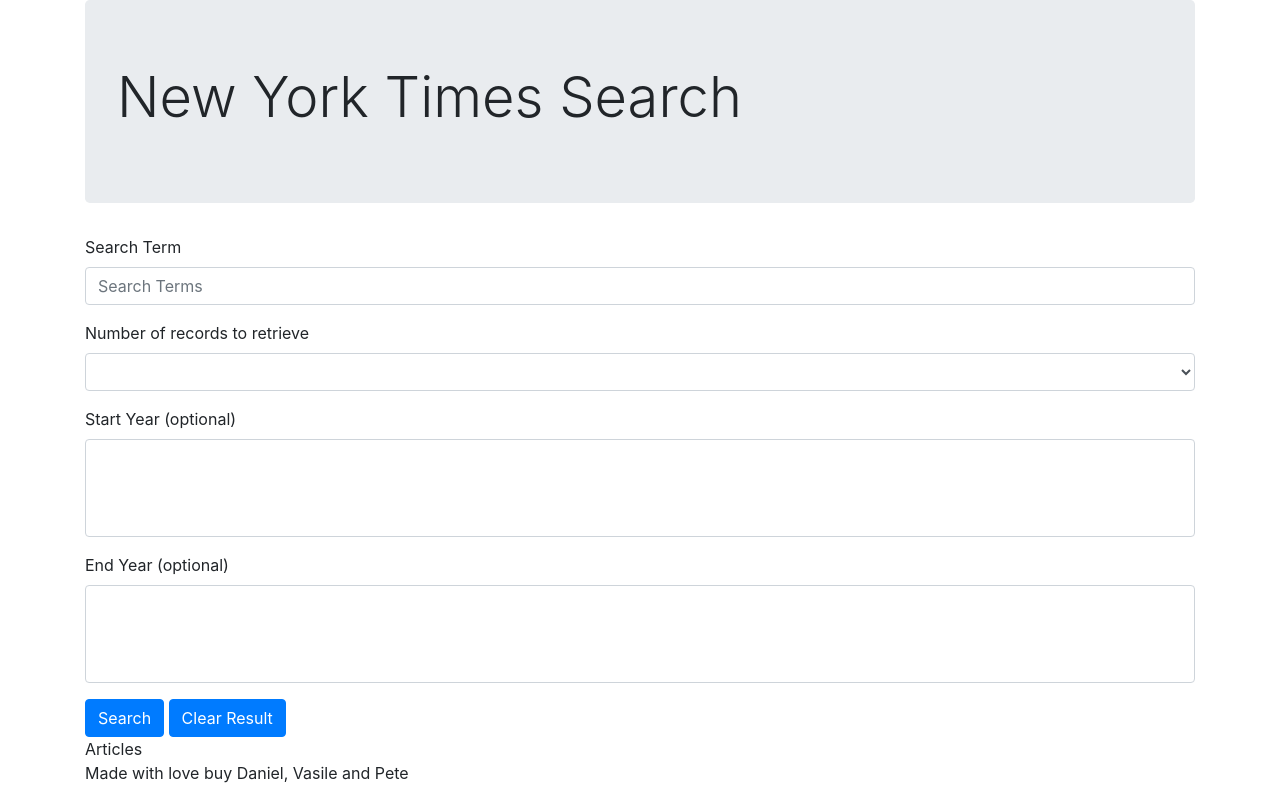
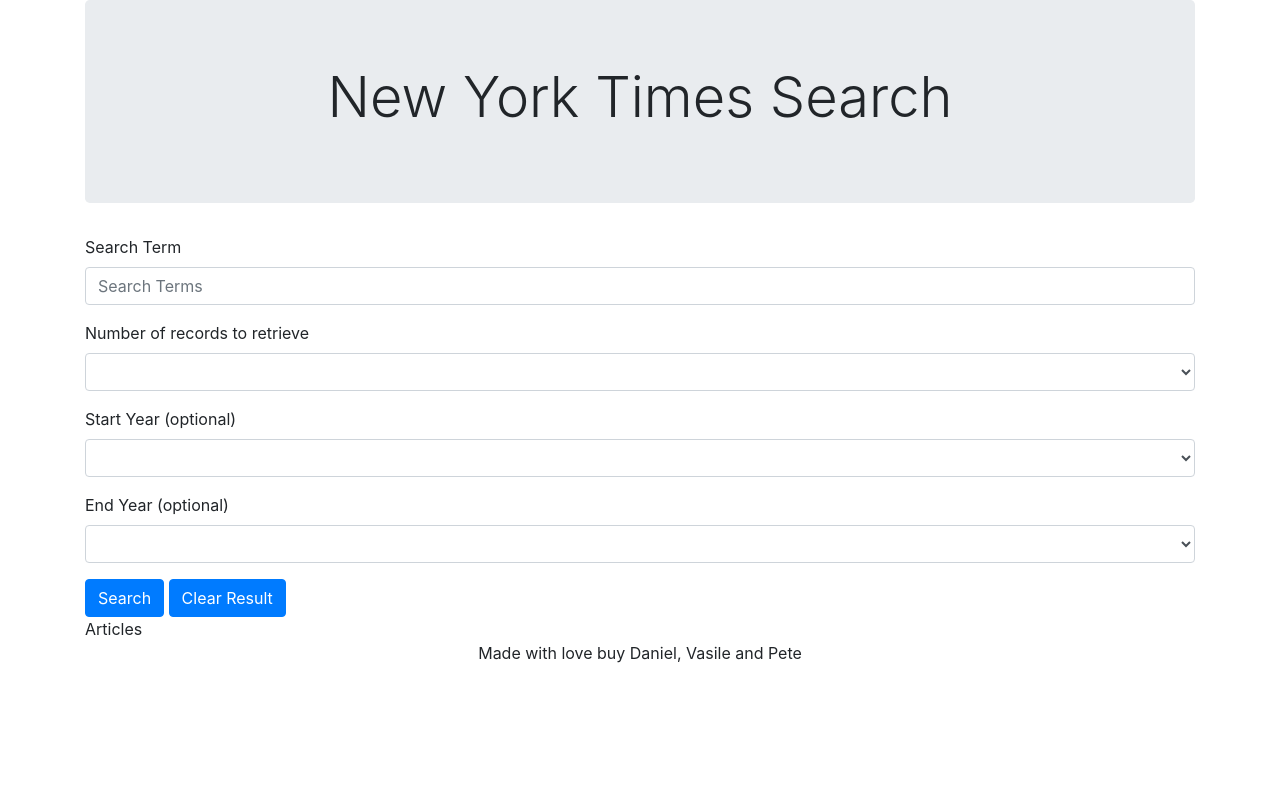
Before and after one commit to DanielYu0864/New-York-Times-Article-Search, a plain HTML site: page index.html in a window 1280 px wide. Drawn offline with nearby package versions, Linux system fonts and the light colour scheme.

Commit message:
updated htmland css

```diff
--- a/index.html
+++ b/index.html
@@ -12,10 +12,7 @@
     <div class="container">
         <div class="jumbotron">
             <h1 class="display-4">New York Times Search</h1>
-            <!-- <p class="lead">This is a simple hero unit, a simple jumbotron-style component for calling extra attention to featured content or information.</p>
-            <hr class="my-4">
-            <p>It uses utility classes for typography and spacing to space content out within the larger container.</p>
-            <a class="btn btn-primary btn-lg" href="#" role="button">Learn more</a> -->
+
         </div>
         <form>
             <div class="form-group">
@@ -29,12 +26,12 @@
             </div>
             <div class="form-group">
               <label for="exampleFormControlSelect1">Start Year (optional)</label>
-              <select multiple class="form-control" id="exampleFormControlSelect1">
+              <select class="form-control" id="exampleFormControlSelect1">
                 </select>
             </div>
             <div class="form-group">
                 <label for="exampleFormControlSelect1">End Year (optional)</label>
-                <select multiple class="form-control" id="exampleFormControlSelect1">
+                <select class="form-control" id="exampleFormControlSelect1">
                 </select>
               </div>
 
--- a/style.css
+++ b/style.css
@@ -0,0 +1,7 @@
+.jumbotron {
+    text-align: center;
+
+}
+.footer {
+    text-align: center;
+}
```
